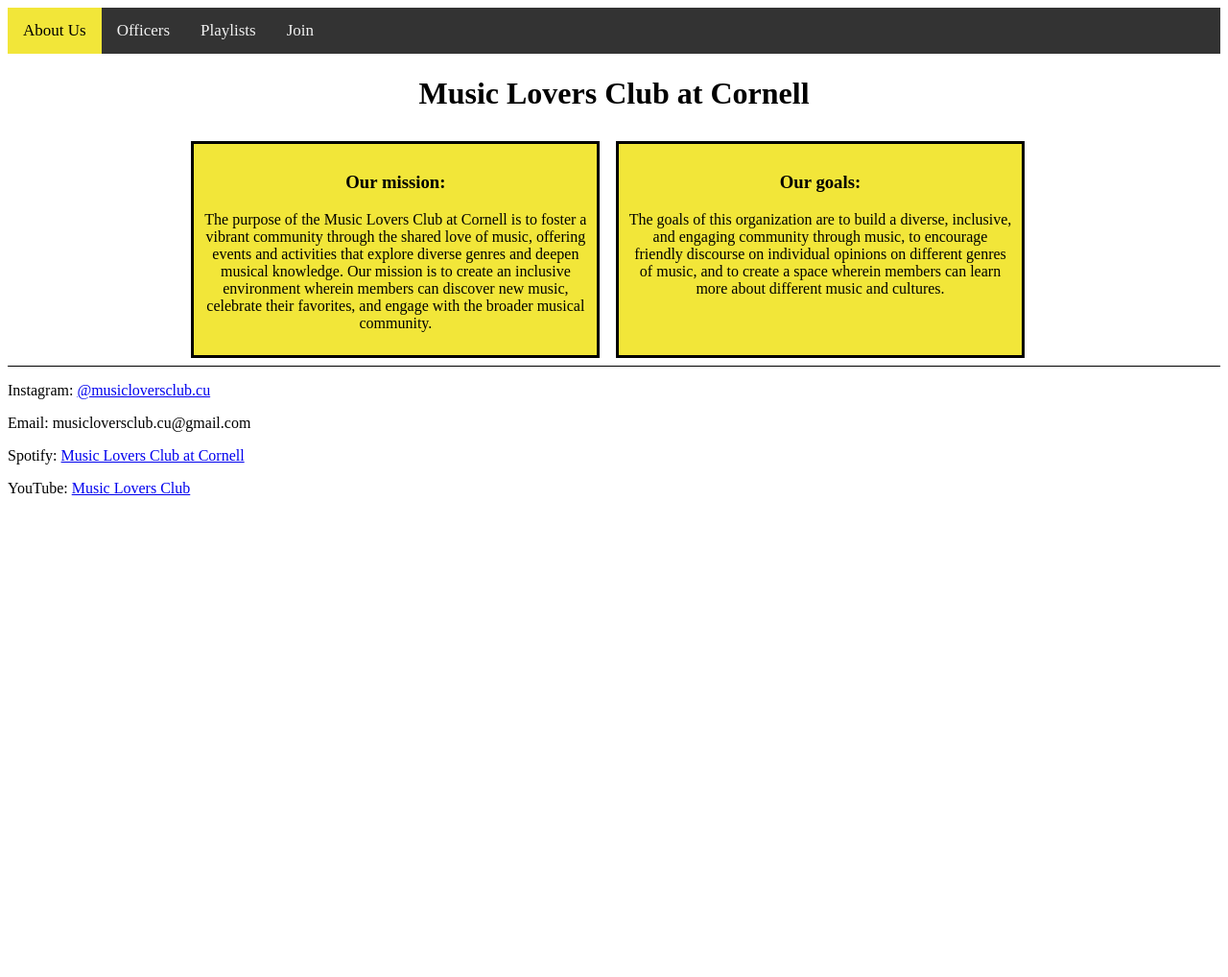
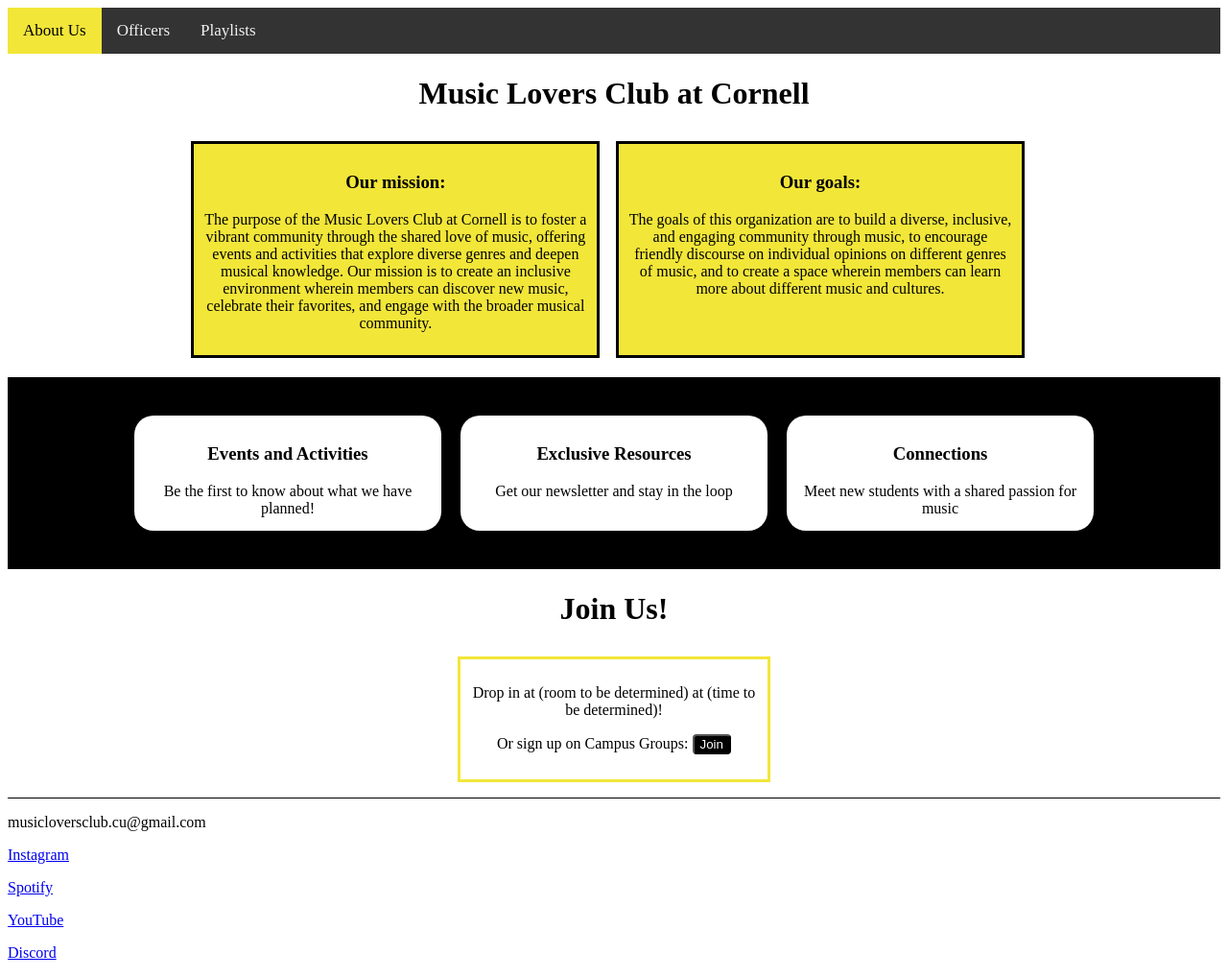
Before and after one commit to cmcghee152/MLC-Website, a Flask app: page / in a window 1280 px wide. Shown: the whole page at 96% size. Before the commit the page ends 516 px from the top, so only its background shows below. Run offline with Flask 3, Linux system fonts and the light colour scheme.

Commit message:
Update index.html

```diff
--- a/app.py
+++ b/app.py
@@ -18,23 +18,23 @@ def after_request(response):
 
 @app.route("/")
 def index():
-    return render_template('index.html')
+    return render_template('index.html', current_page="index")
 
 @app.route("/join", methods=["GET", "POST"])
 def join():
-    return render_template('join.html')
+    return render_template('join.html', current_page="join")
 
 @app.route("/officers", methods=["GET", "POST"])
 def officers():
-    return render_template('officers.html')
+    return render_template('officers.html', current_page="officers")
 
 @app.route("/playlists", methods=["GET", "POST"])
 def playlists():
-    return render_template('playlists.html')
+    return render_template('playlists.html', current_page="playlists")
 
 @app.route("/playlists-2024", methods=["GET", "POST"])
 def playlists_2024():
-    return render_template('playlists-2024.html')
+    return render_template('playlists-2024.html', current_page="playlists")
 
 if __name__ == '__main__':
     app.run(debug=True)
--- a/static/styles.css
+++ b/static/styles.css
@@ -5,7 +5,7 @@ h1 {
 }
 
 .topnav {
-  overflow: hidden;
+  overflow: visible;
   background-color: #333;
 }
 
@@ -19,7 +19,7 @@ h1 {
 }
 
 .topnav a:hover {
-  background-color: #ddd;
+  background-color: #f2e639;;
   color: black;
 }
 
@@ -80,3 +80,77 @@ hr
     height: 300px;
     width: 300px;
 }
+
+.dropdown {
+  position: relative;
+  display: inline-block;
+}
+
+.dropdown-content {
+  display: none;
+  position: absolute;
+  top: 100%;
+  left: 0;
+  background-color: #f1f1f1;
+  box-shadow: 0px 8px 16px 0px rgba(0,0,0,0.2);
+  z-index: 1;
+}
+
+.dropdown:hover .dropdown-content {
+    display: block;
+}
+
+.dropdown-content a {
+  color: black;
+  padding: 12px 16px;
+  display: block;
+  text-decoration: none;
+  background-color: #f1f1f1;
+}
+
+.dropdown-content a:hover {
+  background-color: #ddd;
+}
+
+.members {
+    display: flex;
+    justify-content: center;
+    flex-wrap: wrap;
+    gap: 20px;
+    padding: 40px;
+    background-color: black;
+    margin-top: 20px;
+}
+
+#benefits {
+    background-color: white;
+    width: 300px;
+    height: 100px;
+    padding: 10px;
+    text-align: center;
+    border-radius: 20px;
+}
+
+#join-us {
+    text-align: center;
+    border-style: solid;
+    border-color: #f2e639;
+    width: 300px;
+    padding: 10px;
+    margin: 0 auto;
+}
+
+#join-box {
+    text-align: center;
+}
+
+#button {
+    background-color: black;
+    color: white;
+    cursor: pointer;
+    border-radius: 4px;
+}
+
+#button:hover {
+    box-shadow: 2px 2px 5px #f2e639;
+}
--- a/templates/index.html
+++ b/templates/index.html
@@ -32,6 +32,46 @@
     </div>
 
 
+    <div class="members">
+        <div id="benefits">
+            <h3>
+                Events and Activities
+            </h3>
+            <p>
+                Be the first to know about what we have planned!
+            </p>
+        </div>
+        <div id="benefits">
+            <h3>
+                Exclusive Resources
+            </h3>
+            <p>
+                Get our newsletter and stay in the loop
+            </p>
+        </div>
+        <div id="benefits">
+            <h3>
+                Connections
+            </h3>
+            <p>
+                Meet new students with a shared passion for music
+            </p>
+        </div>
+    </div>
+
+    <div id="join-box">
+        <h1>Join Us!</h1>
+        <div id="join-us">
+            <p>
+            Drop in at (room to be determined) at (time to be determined)!
+            </p>
+            <p>
+                Or sign up on Campus Groups:
+                <button id="button" onclick="location.href='https://cornell.campusgroups.com/MLC/club_signup'">Join</button>
+            </p>
+        </div>
+    </div>
+
 
 
 
--- a/templates/layout.html
+++ b/templates/layout.html
@@ -16,10 +16,17 @@
     </head>
 
 <div class="topnav">
-    <a class="active" href="/">About Us</a>
-    <a href="/officers">Officers</a>
-    <a href="/playlists">Playlists</a>
-    <a href="/join">Join</a>
+    <a href="/" class="{% if current_page == 'index' %}active{% endif %}">About Us</a>
+    <a href="/officers" class="{% if current_page == 'officers' %}active{% endif %}">Officers</a>
+
+    <div class="dropdown">
+        <a href="/playlists" class="{% if current_page == 'playlists' %}active{% endif %}">Playlists</a>
+        <div class="dropdown-content">
+            <a href="/playlists-2024">2024</a>
+        </div>
+    </div>
+
+    <!--<a href="/join" class="{% if current_page == 'join' %}active{% endif %}">Join</a>-->
 </div>
 
     <body>
@@ -29,18 +36,23 @@
         </main>
 
     </body>
-
+<p></p>
 <hr>
 
 <p>
-    Instagram: <a href="https://www.instagram.com/musicloversclub.cu/">@musicloversclub.cu</a>
+    musicloversclub.cu@gmail.com
 </p>
 <p>
-    Email: musicloversclub.cu@gmail.com
+    <a href="https://www.instagram.com/musicloversclub.cu/">Instagram</a>
 </p>
 <p>
-    Spotify: <a href="https://open.spotify.com/user/31dv6gvv7gelg3ueo3dqavb7qyfa?si=1z8TISpCRqW4cgRmI_2MgA">Music Lovers Club at Cornell</a>
+    <a href="https://open.spotify.com/user/31dv6gvv7gelg3ueo3dqavb7qyfa?si=1z8TISpCRqW4cgRmI_2MgA">Spotify</a>
 </p>
-<p>YouTube: <a href="https://m.youtube.com/@musicloversclubatcornell">Music Lovers Club</a></p>
+<p>
+    <a href="https://m.youtube.com/@musicloversclubatcornell">YouTube</a>
+</p>
+<p>
+    <a href="https://discord.gg/nC9vQ6dx">Discord</a>
+</p>
 
 </html>
```
Also changed, not shown: static/MLC-logo.png.jpeg (added).
